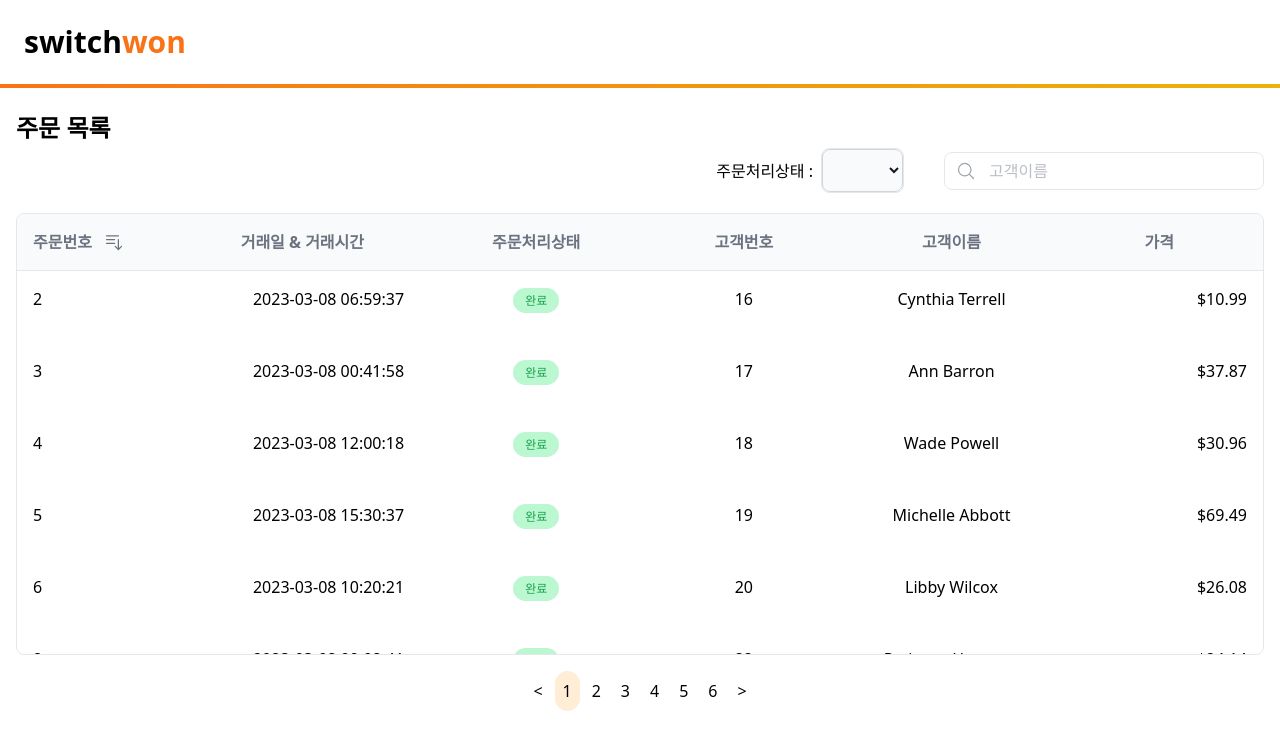
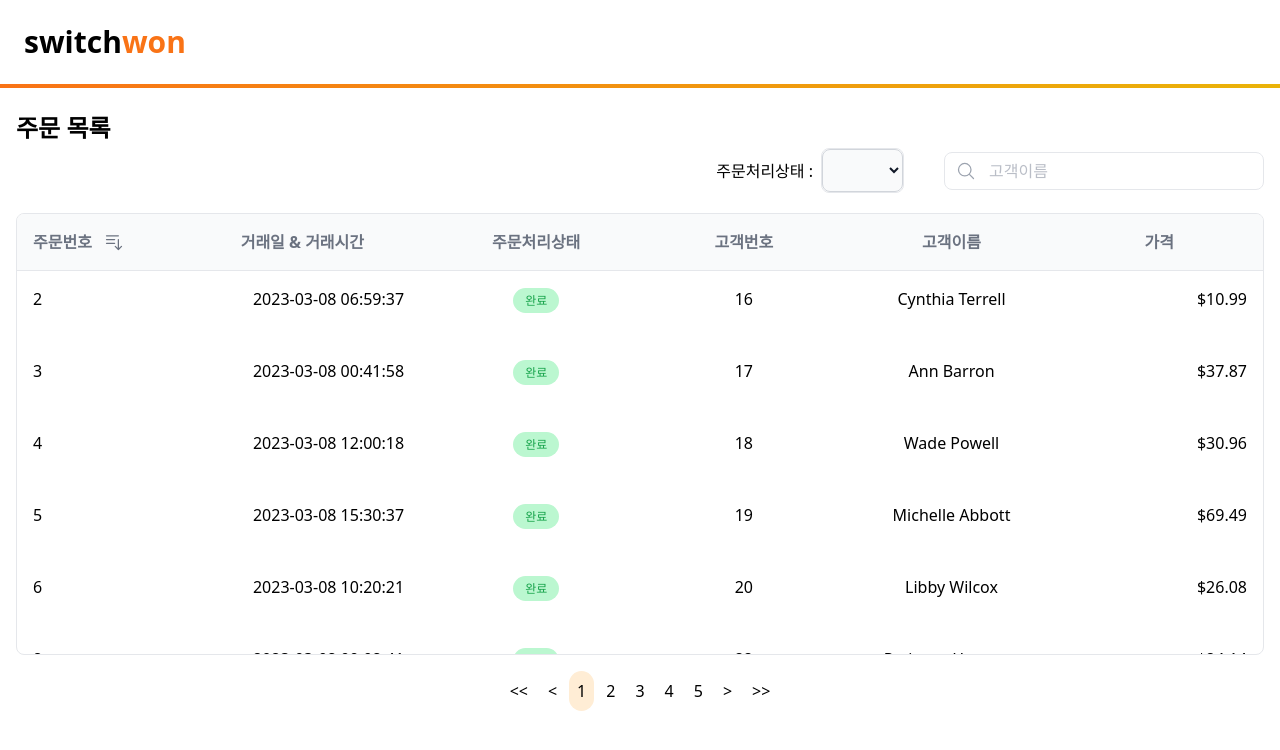
Before and after one commit to wanted-pre-7/pre-onboarding-9th-4-7, a React (Vite) app: page /orderlist in a window 1280 px wide. Shown: the top 750 px of the page. Built offline with nearby package versions, Linux system fonts and the light colour scheme.

Commit message:
feat: pagination에서 page 5개 단위로 분할하기

```diff
--- a/src/components/orderlist/Pagination.tsx
+++ b/src/components/orderlist/Pagination.tsx
@@ -1,15 +1,20 @@
-import { getNumPages } from "../../utils/pageUtil";
+import {
+  getNumPages,
+  getPageArrayIndex,
+  sliceArrayByLimit,
+} from "../../utils/pageUtil";
 
-const Pagination = ({
-  total,
-  page,
-  setPage,
-}: {
+export interface IPaginationProps {
   total: number;
   page: string;
   setPage: (value: string) => void;
-}) => {
-  const numPages = getNumPages(total);
+}
+
+const Pagination = ({ total, page, setPage }: IPaginationProps) => {
+  const pageArray = sliceArrayByLimit(getNumPages(total));
+  const pageArrayIndex = getPageArrayIndex(page);
+  const pages =
+    pageArray[pageArrayIndex > pageArray.length - 1 ? 0 : pageArrayIndex];
 
   return (
     <>
@@ -17,29 +22,61 @@ const Pagination = ({
         <nav className="flex justify-center items-center gap-1 m-4">
           <button
             className="border-none rounded-lg p-2 m-0  text-black text-base disabled:cursor-not-allowed "
+            onClick={() =>
+              setPage(
+                String(
+                  pageArray[pageArrayIndex === 0 ? 0 : pageArrayIndex - 1][0],
+                ),
+              )
+            }
+            disabled={pageArrayIndex === 0}
+            data-testid="test-left-button"
+          >
+            &lt;&lt;
+          </button>
+          <button
+            className="border-none rounded-lg p-2 m-0  text-black text-base disabled:cursor-not-allowed "
             onClick={() => setPage(String(Number(page) - 2))}
             disabled={page === "1"}
+            data-testid="test-left-button"
           >
             &lt;
           </button>
-          {Array(numPages)
-            .fill(0)
-            .map((_, i) => (
-              <button
-                className="border-none rounded-3xl p-2 m-0  text-black text-base hover:bg-orange-100 aria-selected:bg-orange-100 "
-                key={page + (i + 1)}
-                onClick={() => setPage(i + "")}
-                aria-selected={page == String(i + 1) ? true : false}
-              >
-                {i + 1}
-              </button>
-            ))}
+          {pages?.map((n) => (
+            <button
+              className="border-none rounded-3xl p-2 m-0  text-black text-base hover:bg-orange-100 aria-selected:bg-orange-100 "
+              key={page + (n + 1)}
+              onClick={() => setPage(n + "")}
+              aria-selected={page == String(n + 1) ? true : false}
+            >
+              {n + 1}
+            </button>
+          ))}
           <button
             className="border-none rounded-lg p-2 m-0  text-black text-base  disabled:cursor-not-allowed"
             onClick={() => setPage(page)}
-            disabled={page == numPages + ""}
+            disabled={pageArrayIndex === pageArray.length - 1}
+            data-testid="test-right-button"
           >
             &gt;
+          </button>
+          <button
+            className="border-none rounded-lg p-2 m-0  text-black text-base  disabled:cursor-not-allowed"
+            onClick={() =>
+              setPage(
+                String(
+                  pageArray[
+                    pageArrayIndex === pageArray.length - 1
+                      ? pageArrayIndex
+                      : pageArrayIndex + 1
+                  ][0],
+                ),
+              )
+            }
+            disabled={pageArrayIndex === pageArray.length - 1}
+            data-testid="test-right-button"
+          >
+            &gt;&gt;
           </button>
         </nav>
       ) : null}
--- a/src/utils/pageUtil.ts
+++ b/src/utils/pageUtil.ts
@@ -1,4 +1,5 @@
 export const pageLimit = 50;
+export const limit = 5;
 
 export const getNumPages = (total: number) => {
   return Math.ceil(total / pageLimit);
@@ -15,3 +16,16 @@ export const getStartNumber = (page: string | null) => {
 export const getEndNumber = (start: number) => {
   return start + pageLimit;
 };
+
+export const sliceArrayByLimit = (totalPage: number) => {
+  const totalPageArray = Array(totalPage)
+    .fill(0)
+    .map((_, i) => i);
+  return Array(Math.ceil(totalPage / limit))
+    .fill(0)
+    .map(() => totalPageArray.splice(0, limit));
+};
+
+export const getPageArrayIndex = (page: string) => {
+  return Math.floor(Number(page) / 5) - (Number(page) % 5 === 0 ? 1 : 0);
+};
```
